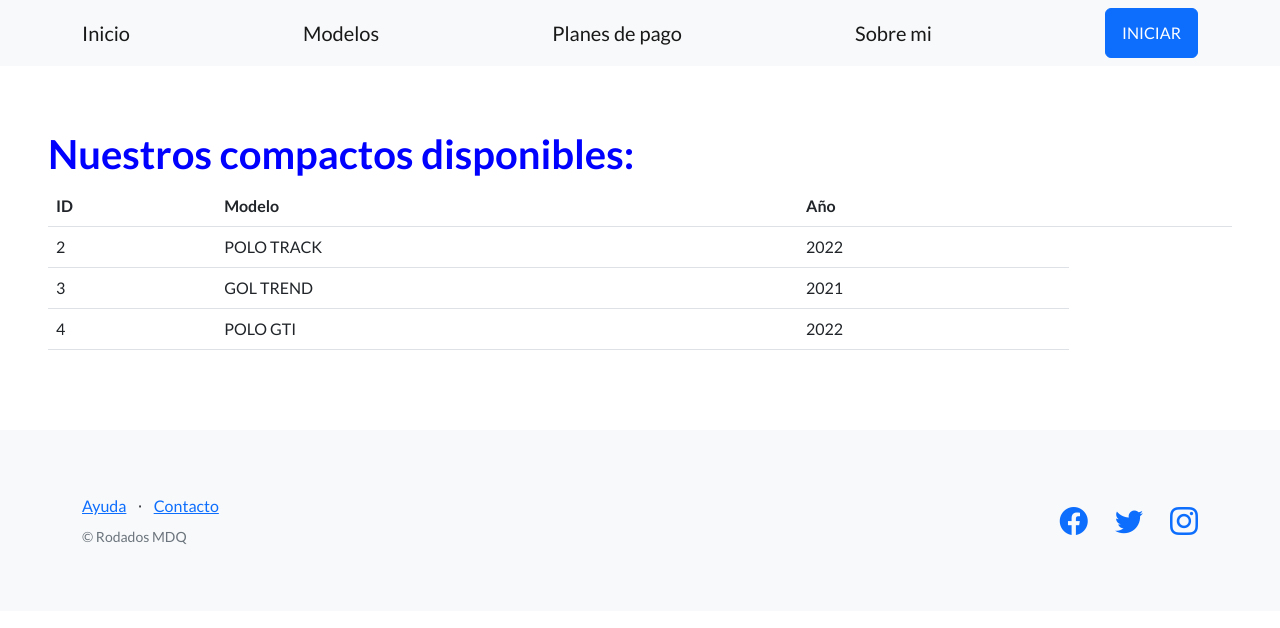
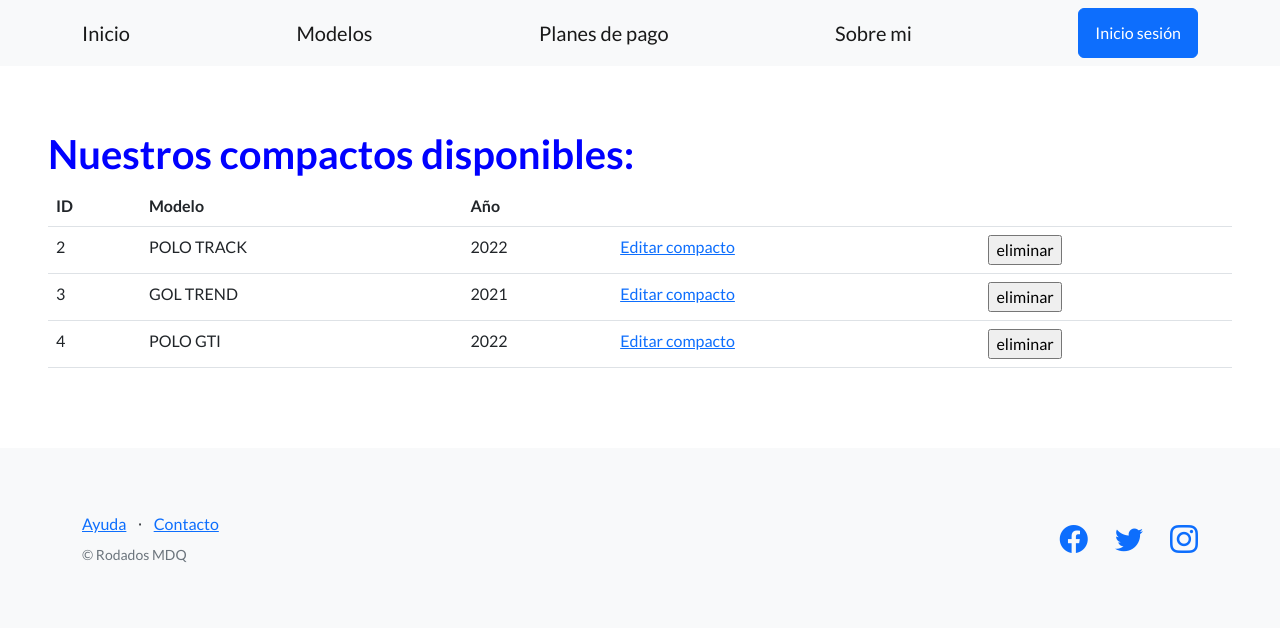
Before and after one commit to CastroLautaro1/entregafinalv2, a Django app: page /pages/compacto/ in a window 1280 px wide. Shown: the top 628 px of the page. Run offline with Django 4.2, Linux system fonts and the light colour scheme; data comes from the database, SQL or seed files in the repository; both versions use the stored data as it was after the commit; some libraries are stand-ins or nearby versions.

Commit message:
Añadiendo delete y update a la tabla de compactos

```diff
--- a/blog_rodados/forms.py
+++ b/blog_rodados/forms.py
@@ -1,5 +1,5 @@
 from django import forms
 
-class AutoFormulario(forms.Form):
+class UserFormulario(forms.Form):
     modelo = forms.CharField(required=True, max_length=64)
-    año = forms.IntegerField(required=True, max_value=80000)
+    anio = forms.IntegerField(required=True, max_value=80000)
--- a/blog_rodados/templates/blog_rodados/lista_compacto.html
+++ b/blog_rodados/templates/blog_rodados/lista_compacto.html
@@ -23,6 +23,14 @@
       <td>{{ compactos.id }}</td>
       <td>{{ compactos.modelo }}</td>
       <td>{{ compactos.anio }}</td>
+      <td><a href="{% url 'editar_compacto' compactos.id %}">Editar compacto</a></td>
+      <td>
+        <form action="{% url 'eliminar_compacto' compactos.id %}" method="post">
+          {% csrf_token %}
+          <input type="submit" value="eliminar"/>
+        </form>
+      </td>
+
     </tr>
     {% endfor %}
   </tbody>
--- a/blog_rodados/templates/blog_rodados/modelos.html
+++ b/blog_rodados/templates/blog_rodados/modelos.html
@@ -1,7 +1,7 @@
 {% extends "base.html" %}
 
 {% block titulo %}
-<title>Rodados MDQ - Sobre Mi</title>
+<title>Rodados MDQ - Modelos</title>
 {% endblock titulo %}
 
 
--- a/blog_rodados/templates/blog_rodados/sobre_mi.html
+++ b/blog_rodados/templates/blog_rodados/sobre_mi.html
@@ -10,5 +10,9 @@
     Sobre Mi
 </h1>
 
-<p> Me llamo Lautaro Castro, tengo 18 años ...</p>
+<p> Me llamo Lautaro Castro y tengo 18 años. Decidi hacer el curso de Coderhouse porque me llamaba la atencion
+    y senti que iba a ser util para la carrera que tengo pensado en estudiar, Tec. en Programacion. Ademas tenia
+    entendido que Python es un lenguaje muy usado y tiene una sintaxis sencilla a diferencia de otros lenguajes
+    por lo que decidi empezar el curso.
+</p>
 {% endblock contenido %}
--- a/blog_rodados/urls.py
+++ b/blog_rodados/urls.py
@@ -1,6 +1,8 @@
 from django.urls import path
 
-from blog_rodados.views import listar_compactos, listar_sedanes, listar_suv, listar_pickup, modelos
+from blog_rodados.views import (listar_compactos, listar_sedanes, listar_suv, listar_pickup, modelos,
+    listar_articulos, agregar_compacto, eliminar_compacto
+)
 
 
 # Son las URLS de la app control_estudios
@@ -10,4 +12,8 @@
     path("suv/", listar_suv, name="auto_suv"),
     path("pickup/", listar_pickup, name="auto_pickup"),
     path("modelos/", modelos, name="lista_modelos"),
+    path("pagos/", listar_articulos, name="pagos"),
+    path("agregar_compacto/<int:id>/", agregar_compacto, name="editar_compacto"),
+    path('eliminar-compacto/<int:id>/', eliminar_compacto, name="eliminar_compacto"),
+
 ]
--- a/blog_rodados/views.py
+++ b/blog_rodados/views.py
@@ -1,8 +1,10 @@
 from django.shortcuts import render, redirect
 from django.urls import reverse
 from django.db.models import Q
+from django.contrib.auth.decorators import login_required
+from django.contrib.auth.mixins import LoginRequiredMixin
 
-from blog_rodados.forms import AutoFormulario
+from blog_rodados.forms import UserFormulario
 from blog_rodados.models import Articulo, Compacto, SUV, Sedan, PickUp
 
 # Create your views here.
@@ -59,3 +61,45 @@
         context=contexto,
     )
     return http_response
+
+def listar_articulos(request):
+    contexto = {
+        "articulo": Articulo.objects.all(),
+    }
+    http_response = render(
+        request=request,
+        template_name='blog_rodados/plan_pago.html',
+        context=contexto,
+    )
+    return http_response
+
+def agregar_compacto(request, id):
+   compacto = Compacto.objects.get(id=id)
+   if request.method == "POST":
+       formulario = UserFormulario(request.POST)
+
+       if formulario.is_valid():
+           data = formulario.cleaned_data
+           compacto.modelo = data['modelo']
+           compacto.anio = data['anio']
+           compacto.save()
+           url_exitosa = reverse('auto_compacto')
+           return redirect(url_exitosa)
+   else:  # GET
+       inicial = {
+           'anio': compacto.anio,
+           'anio': compacto.anio,
+       }
+       formulario = UserFormulario(initial=inicial)
+   return render(
+       request=request,
+       template_name='blog_rodados/formulario_compacto.html',
+       context={'formulario': formulario},
+   )
+
+def eliminar_compacto(request, id):
+   compacto = Compacto.objects.get(id=id)
+   if request.method == "POST":
+       compacto.delete()
+       url_exitosa = reverse('auto_compacto')
+       return redirect(url_exitosa)
--- a/templates_base/base.html
+++ b/templates_base/base.html
@@ -26,9 +26,13 @@
             <div class="container">
                 <a class="navbar-brand" href="{% url 'inicio' %}">Inicio</a>
                 <a class="navbar-brand" href="{% url 'lista_modelos' %}">Modelos</a>
-                <a class="navbar-brand" href="{% url 'lista_modelos' %}">Planes de pago</a>
+                <a class="navbar-brand" href="{% url 'pagos' %}">Planes de pago</a>
                 <a class="navbar-brand" href="{% url 'about' %}">Sobre mi</a>
-                <a class="btn btn-primary" href="{% url 'login' %}">INICIAR</a>
+                {% if user.is_authenticated %}
+                <a class="btn btn-warning" href="{% url 'logout' %}">Cierre sesión</a>
+                {% else %}
+                <a class="btn btn-primary" href="{% url 'login' %}">Inicio sesión</a>
+                {% endif %}
             </div>
         </nav>
 
```
Also changed, not shown: blog_rodados/templates/blog_rodados/formulario_compacto.html (added, +15 -0 lines), blog_rodados/templates/blog_rodados/plan_pago.html (added, +32 -0 lines), blog_rodados/templates/blog_rodados/pago.html (added), db.sqlite3.
